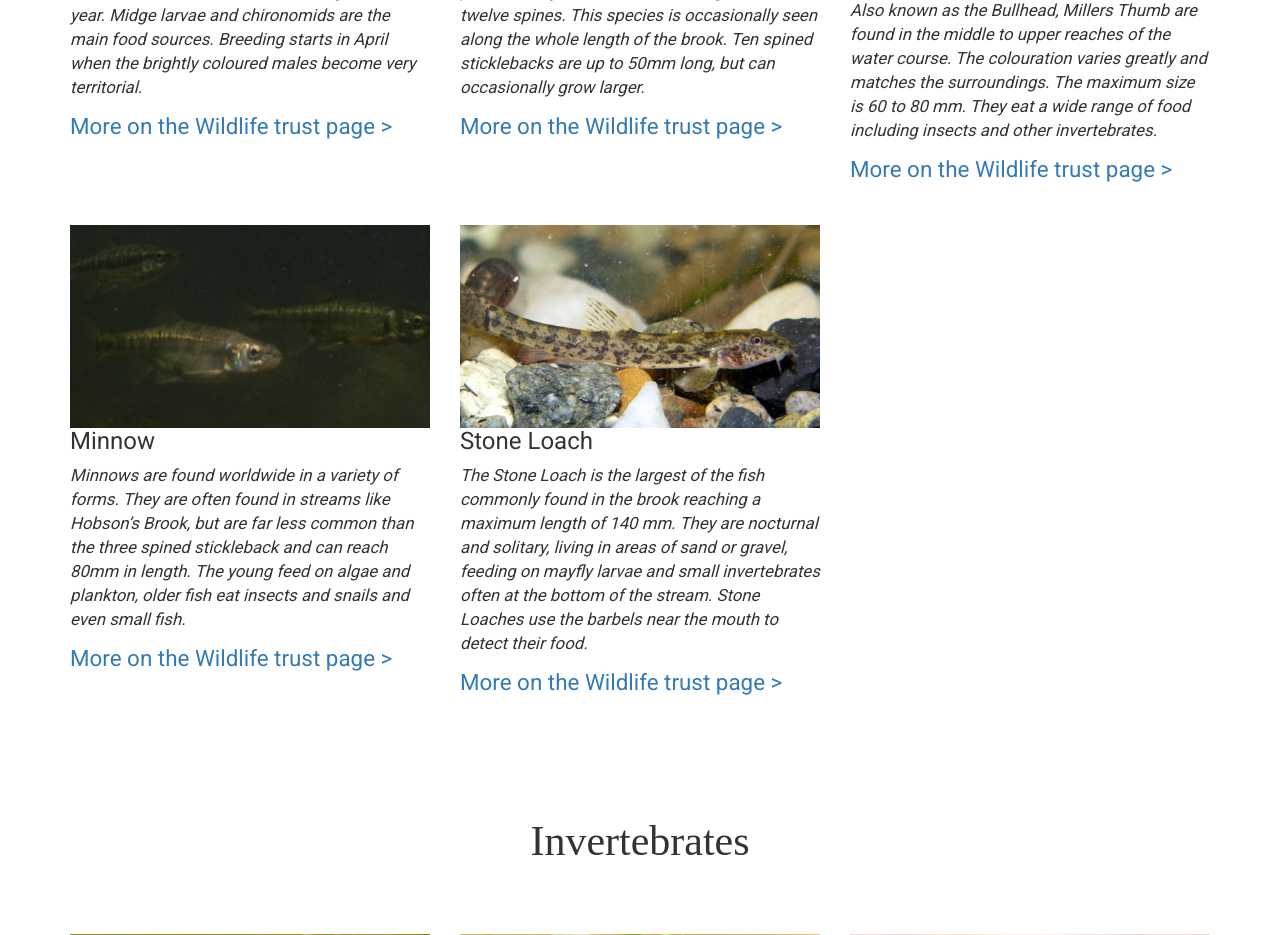
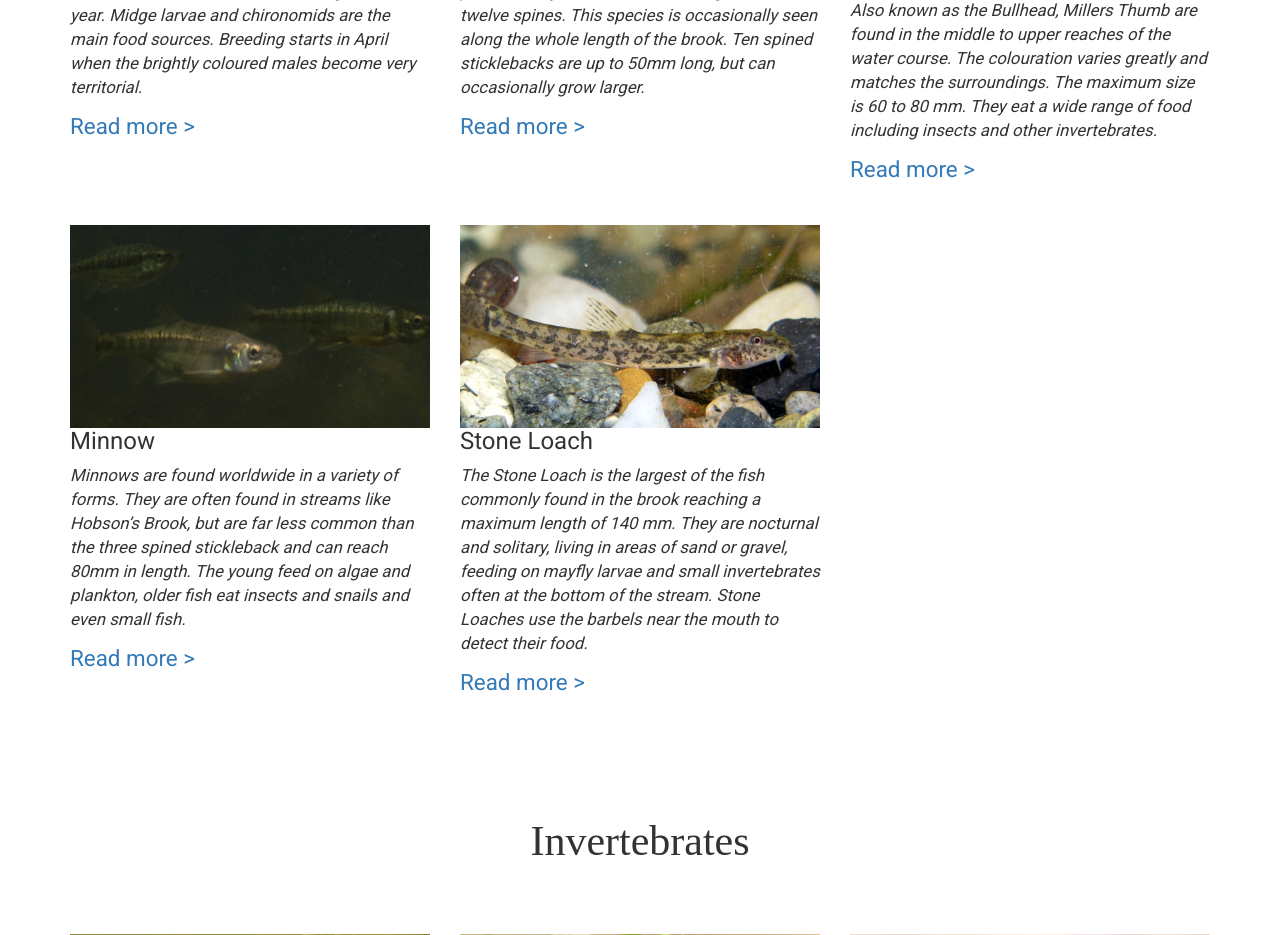
Before and after one commit to afieldio/hct, a Django app: template website/templates/wildlife.html in a window 1280 px wide. Shown: the part 5264-6199 px from the top of the page. Run offline with Django 3.2, Linux system fonts and the light colour scheme; the template is opened without the code that fills it, so the values that code supplies are empty; some libraries are stand-ins or nearby versions; some web fonts are replaced.

Commit message:
issue fixes

```diff
--- a/website/templates/index.html
+++ b/website/templates/index.html
@@ -60,7 +60,7 @@
 		<h2>Flora and Fauna along Hobson's Conduit</h2>
 		<div class="row">
 			<div class="col-md-9 col-centered">
-				<p class="intro-text">The above ground section of Hobson’s Conduit supports many plant and animal species much of which may be seen during a visit. Some of this wildlife was identified during the 2017 Bioblitz, and the common species are listed below.</p>
+				<p class="intro-text">The above ground section of Hobson’s Conduit supports many plant and animal species much of which may be seen during a visit. Many have been seen during the annual Bioblitz - commmon species are shown below.</p>
 			</div>
 		</div>
 		<div class="row">
--- a/website/templates/wildlife.html
+++ b/website/templates/wildlife.html
@@ -10,7 +10,7 @@
 	<div class="wildlife-hero">
 		<h1>The wildlife</h1>
 		<hr>
-		<p><em>Flora and fauna along the conduit<em></p>
+		<p><em>Flora and Fauna along the brook<em></p>
 	</div>
 </section>
 <section class="bio-blitz" id="bio-blitz">
@@ -38,19 +38,19 @@
 				<img src="{% static 'img/wildlife/water_vole.png' %}">
 				<h3>Water Voles</h3>
 				<p>Water Voles (Ratty from Wind in the Willows) are found along the whole water course. They are a similar size to brown rats, but have rounder faces, darker fur and smaller ears. Water Voles dig burrows close to the water’s edge and nibble vegetation along the banks and are a protected species.</p>
-				<a class="deep-link" href="http://www.wildlifetrusts.org/species/water-vole">More on the Wildlife trust page ></a>
+				<a class="deep-link" href="http://www.wildlifetrusts.org/species/water-vole">Read more ></a>
 			</div>
 			<div class="col-md-4 wildlife-card">
 				<img src="{% static 'img/wildlife/water_shrew.png' %}">
 				<h3>Water Shrews</h3>
 				<p>Water Shrews are the largest British shrews feeding on aquatic insects including caddis fly larvae and terrestrial insects and worms.  They are solitary and very territorial and have a black top with white undersides and a pointed nose.</p>
-				<a class="deep-link" href="http://www.wildlifetrusts.org/species/water-shrew">More on the Wildlife trust page ></a>
+				<a class="deep-link" href="http://www.wildlifetrusts.org/species/water-shrew">Read more ></a>
 			</div>
 			<div class="col-md-4 wildlife-card">
 				<img src="{% static 'img/wildlife/muntjac.png' %}">
 				<h3>Muntjac</h3>
 				<p>Muntjac deer (originally from China) are often seen in urban gardens close to the brook banks. They are russet brown in summer and they breed all year round. The males have short antlers and a characteristic bark, often heard at night which can be mistaken for a fox.</p>
-				<a class="deep-link" href="http://www.wildlifetrusts.org/species/muntjac-deer">More on the Wildlife trust page ></a>
+				<a class="deep-link" href="http://www.wildlifetrusts.org/species/muntjac-deer">Read more ></a>
 			</div>
 		</div>
 	</div>
@@ -63,19 +63,19 @@
 				<img src="{% static 'img/wildlife/mallard.png' %}">
 				<h3>Mallard</h3>
 				<p>Perhaps the most ubiquitous species at all times of the year. Several pairs breed, and family parties can be seen in summer all along the Brook and have even be seen crossing Trumpington Street.</p>
-				<a class="deep-link" href="https://www.rspb.org.uk/birds-and-wildlife/wildlife-guides/bird-a-z/mallard">More on the RSPB website ></a>
+				<a class="deep-link" href="https://www.rspb.org.uk/birds-and-wildlife/wildlife-guides/bird-a-z/mallard">Read more ></a>
 			</div>
 			<div class="col-md-4 wildlife-card">
 				<img src="{% static 'img/wildlife/grey_heron.png' %}">
 				<h3>Grey Heron</h3>
 				<p>Grey Herons can be seen along the upper reaches of the Brook at any time of year.  The nearest breeding colony is near where Vicar’s Brook makes its outfall into the River Cam at Sheep’s Green.</p>
-				<a class="deep-link" href="https://www.rspb.org.uk/birds-and-wildlife/wildlife-guides/bird-a-z/grey-heron">More on the RSPB website ></a>
+				<a class="deep-link" href="https://www.rspb.org.uk/birds-and-wildlife/wildlife-guides/bird-a-z/grey-heron">Read more ></a>
 			</div>
 			<div class="col-md-4 wildlife-card">
 				<img src="{% static 'img/wildlife/little_egret.png' %}">
 				<h3>Little Egret</h3>
 				<p>Increasingly frequent along the upper reaches, with up to six Little Egrets have been seen together in the winter.  No local breeding has yet been established, but as this species continues to expand its range, that cannot be far off. </p>
-				<a class="deep-link" href="https://www.rspb.org.uk/birds-and-wildlife/wildlife-guides/bird-a-z/little-egret">More on the RSPB website ></a>
+				<a class="deep-link" href="https://www.rspb.org.uk/birds-and-wildlife/wildlife-guides/bird-a-z/little-egret">Read more ></a>
 			</div>
 		</div>
 		<div class="row">
@@ -83,19 +83,19 @@
 				<img src="{% static 'img/wildlife/snipe.png' %}">
 				<h3>Snipe</h3>
 				<p>Snipe feed in winter along the muddy edges of the Brook and its feeder ditches. Snipe are usually only seen when it flies away with its zig-zag flight and heard as a result of its harsh call.</p>
-				<a class="deep-link" href="https://www.rspb.org.uk/birds-and-wildlife/wildlife-guides/bird-a-z/snipe">More on the RSPB website ></a>
+				<a class="deep-link" href="https://www.rspb.org.uk/birds-and-wildlife/wildlife-guides/bird-a-z/snipe">Read more ></a>
 			</div>
 			<div class="col-md-4 wildlife-card">
 				<img src="{% static 'img/wildlife/moorhen.png' %}">
 				<h3>Moorhen</h3>
 				<p>A common species along the Brook at all times of year. Several pairs nest, and adults can be seen feeding young in many places, often along the most public stretches beside the University Botanic Garden and Brookside.</p>
-				<a class="deep-link" href="https://www.rspb.org.uk/birds-and-wildlife/wildlife-guides/bird-a-z/moorhen">More on the RSPB website ></a>
+				<a class="deep-link" href="https://www.rspb.org.uk/birds-and-wildlife/wildlife-guides/bird-a-z/moorhen">Read more ></a>
 			</div>
 			<div class="col-md-4 wildlife-card">
 				<img src="{% static 'img/wildlife/kingfisher.png' %}">
 				<h3>Kingfisher</h3>
 				<p>Kingfishers hold winter territories along the Brook, and can be seen perching on bankside vegetation or flying, like bright blue bullets, low over the water. Kingfishers have previously albeit occasionally nested along the upper reaches.</p>
-				<a class="deep-link" href="https://www.rspb.org.uk/birds-and-wildlife/wildlife-guides/bird-a-z/kingfisher">More on the RSPB website ></a>
+				<a class="deep-link" href="https://www.rspb.org.uk/birds-and-wildlife/wildlife-guides/bird-a-z/kingfisher">Read more ></a>
 			</div>
 		</div>
 		<div class="row">
@@ -103,19 +103,19 @@
 				<img src="{% static 'img/wildlife/reed_warbler.png' %}">
 				<h3>Reed Warbler</h3>
 				<p>With more Common Reed (Phragmites australis) in the watercourse, Reed Warblers are increasingly common in summer.  Cutting back the reed in winter tries to limit growth each year, which can obstruct water flow.</p>
-				<a class="deep-link" href="https://www.rspb.org.uk/birds-and-wildlife/wildlife-guides/bird-a-z/reed-warble">More on the RSPB website ></a>
+				<a class="deep-link" href="https://www.rspb.org.uk/birds-and-wildlife/wildlife-guides/bird-a-z/reed-warble">Read more ></a>
 			</div>
 			<div class="col-md-4 wildlife-card">
 				<img src="{% static 'img/wildlife/reed_bunting.png' %}">
 				<h3>Reed Bunting</h3>
 				<p>The reed bunting nests in varied vegetation both in the stream and along the banks and adjoining ditches. It is present all year round, sometimes in flocks of up to twenty birds in winter.</p>
-				<a class="deep-link" href="https://www.rspb.org.uk/birds-and-wildlife/wildlife-guides/bird-a-z/reed-bunting">More on the RSPB website ></a>
+				<a class="deep-link" href="https://www.rspb.org.uk/birds-and-wildlife/wildlife-guides/bird-a-z/reed-bunting">Read more ></a>
 			</div>
 			<div class="col-md-4 wildlife-card">
 				<img src="{% static 'img/wildlife/grey_wagtail.png' %}">
 				<h3>Grey Wagtail</h3>
 				<p>Seen in winter along upper reaches of the Brook, the grey wagtail may be heard before being seen, because of its ‘chi-chic’ flight call. Grey wagtails have attempted to nest in the past - human disturbance makes this less likely. </p>
-				<a class="deep-link" href="https://www.rspb.org.uk/birds-and-wildlife/wildlife-guides/bird-a-z/grey-wagtail">More on the RSPB website ></a>
+				<a class="deep-link" href="https://www.rspb.org.uk/birds-and-wildlife/wildlife-guides/bird-a-z/grey-wagtail">Read more ></a>
 			</div>
 		</div>
 	</div>
@@ -129,19 +129,19 @@
 				<img src="{% static 'img/wildlife/grass_snake.png' %}">
 				<h3>Grass Snake</h3>
 				<p>Grass Snakes like wetland habitats, but are found in grasslands and gardens. They are grey/green colour with a yellow collar. They are active between April and October often basking near ponds. Eggs are laid in warm rotting compost heaps.</p>
-				<a class="deep-link" href="http://www.wildlifetrusts.org/species/grass-snake">More on the Wildlife trust page ></a>
+				<a class="deep-link" href="http://www.wildlifetrusts.org/species/grass-snake">Read more ></a>
 			</div>
 			<div class="col-md-4 wildlife-card">
 				<img src="{% static 'img/wildlife/common_frog.png' %}">
 				<h3>Common Frog</h3>
 				<p>Frogs are smooth brown or grey and have long back legs. They live in garden ponds laying eggs as spawn in spring, spending the rest of the year feeding on terrestrial invertebrates in grassland and smaller amphibians. Frogs jump rather than walk and females are bigger than males.</p>
-				<a class="deep-link" href="http://www.wildlifetrusts.org/species/common-frog">More on the Wildlife trust page ></a>
+				<a class="deep-link" href="http://www.wildlifetrusts.org/species/common-frog">Read more ></a>
 			</div>
 			<div class="col-md-4 wildlife-card">
 				<img src="{% static 'img/wildlife/common_toad.png' %}">
 				<h3>Common Toad</h3>
 				<p>Common Toads live longer than frogs (~40 years) and breed in spring in deep ponds. For much of the year they feed on dry land in woodland, gardens, and tussocky grassland. They are olive brown in colour, have warty skin and migrate to breeding grounds in early spring.</p>
-				<a class="deep-link" href="http://www.wildlifetrusts.org/species/common-toad">More on the Wildlife trust page ></a>
+				<a class="deep-link" href="http://www.wildlifetrusts.org/species/common-toad">Read more ></a>
 			</div>
 		</div>
 		<div class="row">
@@ -149,13 +149,13 @@
 				<img src="{% static 'img/wildlife/smooth_newt.png' %}">
 				<h3>Smooth Newt</h3>
 				<p>Smooth or Common Newts can reach 11cm in length and grey/green in colour with an orange belly and black spots. They breed in spring and feed on invertebrates in hedgerows and woodland.  They hibernate underground often in old walls and tree roots.</p>
-				<a class="deep-link" href="http://www.wildlifetrusts.org/species/smooth-newt">More on the Wildlife trust page ></a>
+				<a class="deep-link" href="http://www.wildlifetrusts.org/species/smooth-newt">Read more ></a>
 			</div>
 			<div class="col-md-4 wildlife-card">
 				<img src="{% static 'img/wildlife/great_crested_newt.png' %}">
 				<h3>Great Crested Newt</h3>
 				<p>The Great Crested Newt is black with an orange underside and can live up to 15 years. They breed in spring but spend much time on land feeding on invertebrates. The British populations of this rare amphibian are are protected as they are internationally important.</p>
-				<a class="deep-link" href="http://www.wildlifetrusts.org/species/great-crested-newt">More on the Wildlife trust page ></a>
+				<a class="deep-link" href="http://www.wildlifetrusts.org/species/great-crested-newt">Read more ></a>
 			</div>
 		</div>
 	</div>
@@ -169,19 +169,19 @@
 				<img src="{% static 'img/wildlife/three_spined_stickleback.png' %}">
 				<h3>Three Spined Stickleback</h3>
 				<p>Three spined sticklebacks an reach a length of 50 mm. and are very common all along the whole brook with shoals seen throughout the year. Midge larvae and chironomids are the main food sources. Breeding starts in April when the brightly coloured males become very territorial.</p>
-				<a class="deep-link" href="http://www.wildlifetrusts.org/species/three-spined-stickleback">More on the Wildlife trust page ></a>
+				<a class="deep-link" href="http://www.wildlifetrusts.org/species/three-spined-stickleback">Read more ></a>
 			</div>
 			<div class="col-md-4 wildlife-card">
 				<img src="{% static 'img/wildlife/ten_spined_stickleback.png' %}">
 				<h3>Ten spined Stickleback</h3>
 				<p>Ten spined sticklebacks are less common and more secretive than the three spined variety and paradoxically can have between eight and twelve spines. This species is occasionally seen along the whole length of the brook. Ten spined sticklebacks are up to 50mm long, but can occasionally grow larger.</p>
-				<a class="deep-link" href="http://britishwildlife.wikia.com/wiki/10_-Spined_Stickleback">More on the Wildlife trust page ></a>
+				<a class="deep-link" href="http://britishwildlife.wikia.com/wiki/10_-Spined_Stickleback">Read more ></a>
 			</div>
 			<div class="col-md-4 wildlife-card">
 				<img src="{% static 'img/wildlife/millers_thumb.png' %}">
 				<h3>Millers Thumb</h3>
 				<p>Also known as the Bullhead, Millers Thumb are found in the middle to upper reaches of the water course. The colouration varies greatly and matches the surroundings. The maximum size is 60 to 80 mm. They eat a wide range of food including insects and other invertebrates.</p>
-				<a class="deep-link" href="www.wildlifetrusts.org/species/bullhead">More on the Wildlife trust page ></a>
+				<a class="deep-link" href="www.wildlifetrusts.org/species/bullhead">Read more ></a>
 			</div>
 		</div>
 		<div class="row">
@@ -189,13 +189,13 @@
 				<img src="{% static 'img/wildlife/minnow.png' %}">
 				<h3>Minnow</h3>
 				<p>Minnows are  found worldwide in a variety of forms.  They are often found in streams like Hobson’s Brook, but are far less common than the three spined stickleback and can reach 80mm in length. The young feed on algae and plankton, older fish eat insects and snails and even small fish.</p>
-				<a class="deep-link" href="http://www.wildlifetrusts.org/species/minnow">More on the Wildlife trust page ></a>
+				<a class="deep-link" href="http://www.wildlifetrusts.org/species/minnow">Read more ></a>
 			</div>
 			<div class="col-md-4 wildlife-card">
 				<img src="{% static 'img/wildlife/stone_loach.png' %}">
 				<h3>Stone Loach</h3>
 				<p>The Stone Loach is the largest of the fish commonly found in the brook reaching a maximum length of 140 mm. They are nocturnal and solitary, living in areas of sand or gravel, feeding on mayfly larvae and small invertebrates often at the bottom of the stream. Stone Loaches use the barbels near the mouth to detect their food.</p>
-				<a class="deep-link" href="http://www.wildlifetrusts.org/species/stone-loachs">More on the Wildlife trust page ></a>
+				<a class="deep-link" href="http://www.wildlifetrusts.org/species/stone-loachs">Read more ></a>
 			</div>
 		</div>
 	</div>
```
Also changed, not shown: website/templates/trust.html (+8 -6 lines).
